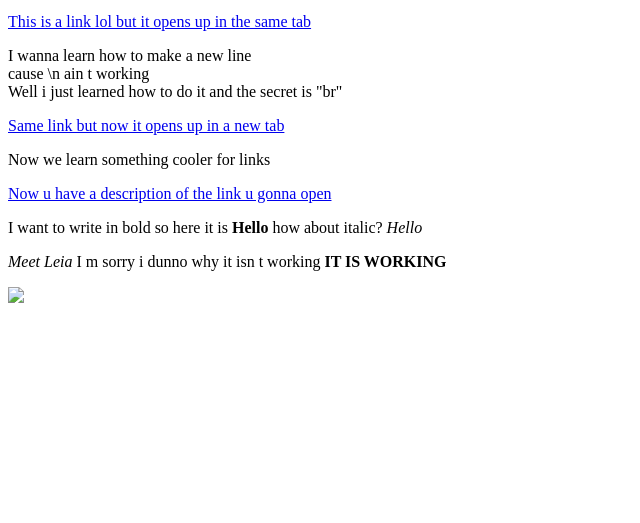
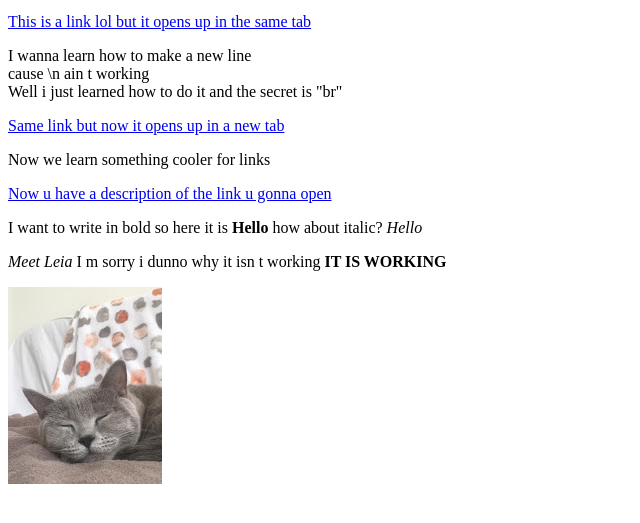
Before and after one commit to ana0812/cartoon-hero, a plain HTML site: page test.html in a window 1280 px wide. Shown: the part 101-624 px from the top of the page, without its empty margins (0-640 px from the left). Drawn offline with Linux system fonts and the light colour scheme.

Commit message:
added cat image

```diff
--- a/test.html
+++ b/test.html
@@ -15,5 +15,5 @@
   <a href="https://www.google.com/" target="_blank" title="Let's go to Google">Now u have a description of the link u gonna open</a>
   <p>I want to write in bold so here it is <b>Hello</b> how about italic? <i>Hello</i></p>
   <p><i>Meet Leia</i> I m sorry i dunno why it isn t working <b>IT IS WORKING</b></p>
-  <img src="jpg/leia.jpg">
+  <img src="img/leia.jpg">
 </body>
```
Also changed, not shown: img/leia.jpg (added).
